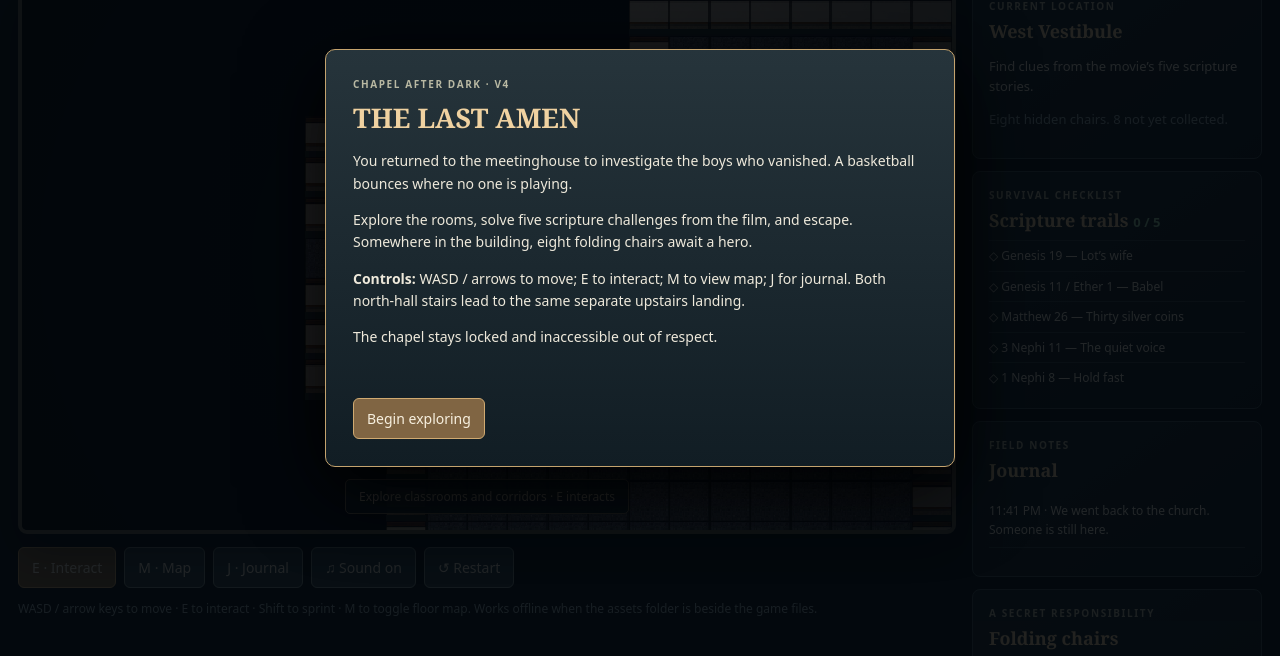
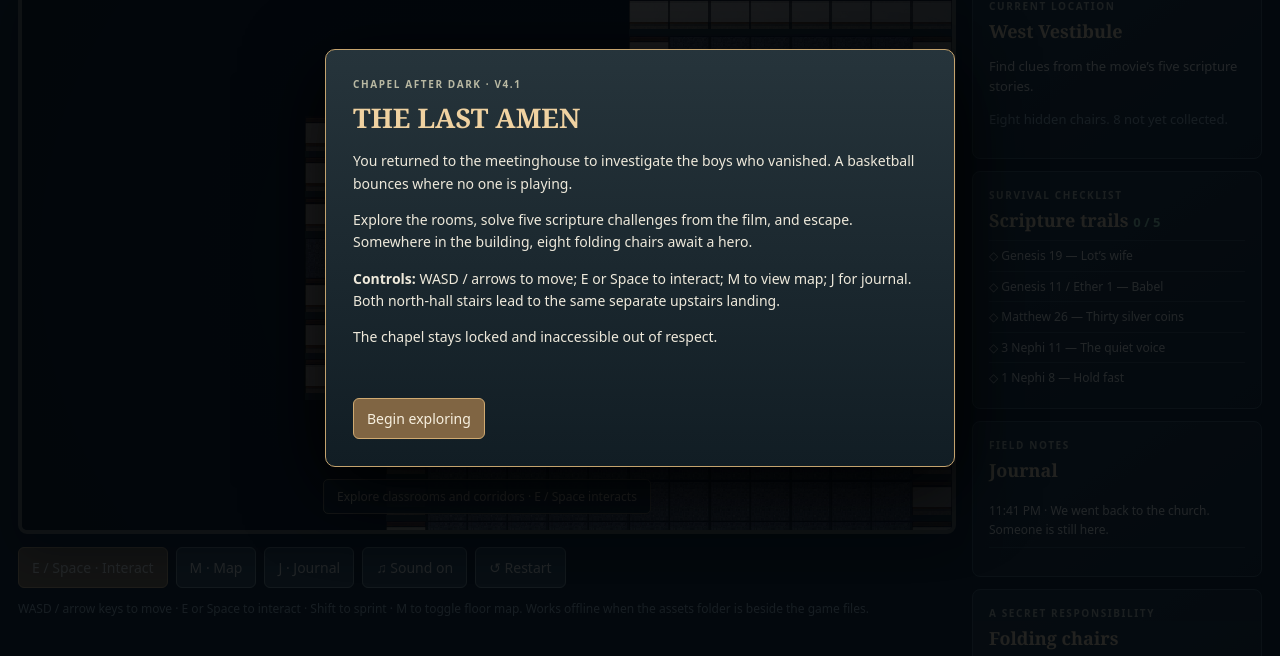
Before and after one commit to richardcfranklin/richardcfranklin.github.io, a plain HTML site: page lastamen/index.html in a window 1280 px wide. Shown: the part 142-798 px from the top of the page. Drawn offline with Linux system fonts and the light colour scheme.

Commit message:
lastamen navigation update

```diff
--- a/lastamen/game.js
+++ b/lastamen/game.js
@@ -29,8 +29,15 @@ for(const [x,y] of [[22,15],[22,16],[43,15],[43,16],[18,16],[18,17],[47,16],[47,
 for(const [x,y] of [[18,15],[47,15],[18,24],[18,34],[18,53],[18,63],[47,24],[47,33],[47,53],[47,63],[18,44],[47,44],[10,45],[56,45],[47,71]])open('main',x,y);
 // Gym doors from corridors, chapel stays inaccessible.
 for(const [x,y] of [[22,27],[22,36],[43,27],[43,36]])open('main',x,y);
-// Passing from foyer to vestibule and primary exterior entrances.
+// Vestibule connections need openings through BOTH adjoining wall tiles.
+// Previously only the vestibule-side wall was opened, trapping the player inside.
+// West: vestibule x3–10 -> foyer x11–18. East: foyer x47–55 -> vestibule x56–63.
+for(const x of [10,11,55,56])open('main',x,45);
+// Exterior-facing door tiles are interactive, but do not lead outside until the escape puzzle.
 open('main',3,45);open('main',63,45);
+// The chapel is deliberately non-traversable, including its interior floor tiles.
+// Its doors remain inspectable from the adjacent hallways via E.
+for(let y=43;y<69;y++)for(let x=22;x<44;x++)maps.main.walk[y][x]=false;
 // Upstairs is physically separate, not overlaid on the main floor.
 room('upstairs',2,2,26,14,'Upstairs Landing','classroom_texture');open('upstairs',6,15);open('upstairs',23,15);
 const doors=[{f:'main',x:3,y:45,name:'West exterior doors',type:'exit'}, {f:'main',x:63,y:45,name:'East exterior doors',type:'exit'},{f:'main',x:22,y:55,name:'Chapel doors — closed',type:'chapel'},{f:'main',x:43,y:55,name:'Chapel doors — closed',type:'chapel'},{f:'main',x:47,y:71,name:"Bishop's office",type:'bishop'}];
@@ -109,15 +116,15 @@ for(const p of props)if(p.f===player.f&&!(p.id.startsWith('chair-')&&found.has(p
 for(const g of ghosts)if(g.f===player.f){ctx.globalAlpha=Math.min(.8,g.life/1.6*.7);drawSprite(ctx,art.ghost_walk,2,4,Math.floor(now/350)%2,g.variant,g.x,g.y,36,48);ctx.globalAlpha=1}
 drawSprite(ctx,art.player_walk,3,4,Math.floor(player.walk)%3,player.face==='down'?0:player.face==='left'?1:player.face==='right'?2:3,player.x,player.y,33,47);
 if(mapOpen){ctx.fillStyle='#f6e0ae';ctx.font='bold 27px system-ui';ctx.textAlign='center';for(const [x,y,label] of (player.f==='main'?[[11,8,'RELIEF SOCIETY'],[55,8,'PRIMARY'],[11,22,'KITCHEN'],[32,32,'GYM'],[32,56,'CHAPEL LOCKED'],[15,43,'W FOYER'],[51,43,'E FOYER'],[55,74,'BISHOP']]:[[15,4,'UPSTAIRS LANDING']]))ctx.fillText(label,x*TILE,y*TILE)}ctx.restore();
-if(!mapOpen){const fog=ctx.createRadialGradient(cw/2,ch/2,Math.min(cw,ch)*.12,cw/2,ch/2,Math.max(cw,ch)*.8);fog.addColorStop(0,'#00000000');fog.addColorStop(1,'#000000aa');ctx.fillStyle=fog;ctx.fillRect(0,0,cw,ch)}if(flash>0){ctx.fillStyle=`rgba(240,247,241,${flash})`;ctx.fillRect(0,0,cw,ch)}$('prompt').textContent=mapOpen?'MAP — Press M to return':near()?'E · '+near().label:(player.f==='upstairs'?'The two stairs lead back down':'Explore classrooms and corridors · E interacts')}
+if(!mapOpen){const fog=ctx.createRadialGradient(cw/2,ch/2,Math.min(cw,ch)*.12,cw/2,ch/2,Math.max(cw,ch)*.8);fog.addColorStop(0,'#00000000');fog.addColorStop(1,'#000000aa');ctx.fillStyle=fog;ctx.fillRect(0,0,cw,ch)}if(flash>0){ctx.fillStyle=`rgba(240,247,241,${flash})`;ctx.fillRect(0,0,cw,ch)}$('prompt').textContent=mapOpen?'MAP — Press M to return':near()?'E / Space · '+near().label:(player.f==='upstairs'?'The two stairs lead back down':'Explore classrooms and corridors · E / Space interacts')}
 function drawSprite(c,im,cols,rows,col,row,x,y,w,h){if(!(im&&im.complete&&im.naturalWidth))return;const fw=im.width/cols,fh=im.height/rows;c.drawImage(im,col*fw,row*fh,fw,fh,x-w/2,y-h+8,w,h)}
 const held=new Set();function passable(x,y){const m=maps[player.f],tx=Math.floor(x/TILE),ty=Math.floor(y/TILE);return tx>=0&&ty>=0&&tx<m.w&&ty<m.h&&m.walk[ty][tx]&&!m.wall[ty][tx]}
 function movePlayer(dx,dy,dt){let speed=held.has('shift')?180:125,amt=speed*dt,rad=7;let oldX=player.x,oldY=player.y;if([[-rad,-rad],[rad,rad],[-rad,rad],[rad,-rad]].every(([a,b])=>passable(player.x+dx*amt+a,player.y+b)))player.x+=dx*amt;if([[-rad,-rad],[rad,rad],[-rad,rad],[rad,-rad]].every(([a,b])=>passable(player.x+a,player.y+dy*amt+b)))player.y+=dy*amt;if(player.x!==oldX||player.y!==oldY){player.face=Math.abs(dx)>Math.abs(dy)?(dx>0?'right':'left'):(dy>0?'down':'up');player.walk+=dt*9;if(lotTriggered&&!done.has('lots')&&player.f==='main'){if(player.face==='right'){lotTriggered=false;lotRun=false;player.x=33*TILE;player.y=34*TILE;notice('YOU LOOKED BACK. The room shudders. Try again.');flash=.6;shake=5}else if(maps.main.zone[Math.floor(player.y/TILE)][Math.floor(player.x/TILE)]!=='Gym'){lotTriggered=false;lotRun=false;success('lots','Genesis 19 — You escaped the gym without looking back.')}}}}
 function frame(now){const dt=Math.min(.045,(now-last)/1000||.016);last=now;if(!modalOpen&&!mapOpen&&!ended){let dx=Number(held.has('arrowright')||held.has('d'))-Number(held.has('arrowleft')||held.has('a')),dy=Number(held.has('arrowdown')||held.has('s'))-Number(held.has('arrowup')||held.has('w'));if(dx||dy){const mag=Math.hypot(dx,dy);movePlayer(dx/mag,dy/mag,dt)}elapsed+=dt;ghostTimer+=dt;if(ghostTimer>10+Math.random()*4){ghostTimer=0;if(Math.random()<.85){let a=Math.random()*Math.PI*2,r=115+Math.random()*80;ghosts.push({f:player.f,x:player.x+Math.cos(a)*r,y:player.y+Math.sin(a)*r,life:2.2,variant:Math.floor(Math.random()*4)});chime(130,.22,'triangle',.01)}}for(const g of ghosts)g.life-=dt;ghosts=ghosts.filter(g=>g.life>0);flash=Math.max(0,flash-dt*1.3);shake*=.87}render(now);if(Math.floor(now/900)!==Math.floor((now-dt*1000)/900))ui();requestAnimationFrame(frame)}
 function reset(){done.clear();found.clear();notes.length=0;notes.push('11:41 PM · We went back to the church. Someone is still here.');carrying=0;stored=0;readBishop=false;player.f='main';player.x=7.5*TILE;player.y=45.5*TILE;player.face='right';player.walk=0;ended=false;lotRun=false;lotTriggered=false;ghosts=[];mapOpen=false;elapsed=0;close();ui();intro()}
-function intro(){dialog('THE LAST AMEN','CHAPEL AFTER DARK · V4','<p>You returned to the meetinghouse to investigate the boys who vanished. A basketball bounces where no one is playing.</p><p>Explore the rooms, solve five scripture challenges from the film, and escape. Somewhere in the building, eight folding chairs await a hero.</p><p><strong>Controls:</strong> WASD / arrows to move; E to interact; M to view map; J for journal. Both north-hall stairs lead to the same separate upstairs landing.</p><p>The chapel stays locked and inaccessible out of respect.</p>',[['Begin exploring',()=>{close();notice('The exterior doors lock with a heavy click.');chime(140,.3)},true]])}
+function intro(){dialog('THE LAST AMEN','CHAPEL AFTER DARK · V4.1','<p>You returned to the meetinghouse to investigate the boys who vanished. A basketball bounces where no one is playing.</p><p>Explore the rooms, solve five scripture challenges from the film, and escape. Somewhere in the building, eight folding chairs await a hero.</p><p><strong>Controls:</strong> WASD / arrows to move; E or Space to interact; M to view map; J for journal. Both north-hall stairs lead to the same separate upstairs landing.</p><p>The chapel stays locked and inaccessible out of respect.</p>',[['Begin exploring',()=>{close();notice('The exterior doors lock with a heavy click.');chime(140,.3)},true]])}
 function resize(){const r=canvas.getBoundingClientRect(),d=Math.min(2,window.devicePixelRatio||1);canvas.width=Math.max(160,Math.round(r.width*d));canvas.height=Math.max(160,Math.round(r.height*d))}window.addEventListener('resize',resize);resize();
-window.addEventListener('keydown',e=>{const k=e.key.toLowerCase();if(['arrowup','arrowdown','arrowleft','arrowright',' '].includes(k))e.preventDefault();if(modalOpen){if(modalMove&&k.startsWith('arrow'))modalMove(k.slice(5));if(k==='escape')close();return}if(k==='e'||k===' '){interact();return}if(k==='m'){mapOpen=!mapOpen;return}if(k==='j'){simple('Field journal','CLUES DISCOVERED',notes.join('<hr>'));return}held.add(k)});window.addEventListener('keyup',e=>held.delete(e.key.toLowerCase()));window.addEventListener('blur',()=>held.clear());
+window.addEventListener('keydown',e=>{const k=e.key.toLowerCase();if(['arrowup','arrowdown','arrowleft','arrowright',' '].includes(k))e.preventDefault();if(modalOpen){if(modalMove&&k.startsWith('arrow'))modalMove(k.slice(5));if(k==='escape')close();return}if(k==='e'||k===' '){if(!e.repeat)interact();return}if(k==='m'){mapOpen=!mapOpen;return}if(k==='j'){simple('Field journal','CLUES DISCOVERED',notes.join('<hr>'));return}held.add(k)});window.addEventListener('keyup',e=>held.delete(e.key.toLowerCase()));window.addEventListener('blur',()=>held.clear());
 $('use').onclick=interact;$('useTouch').onclick=interact;$('map').onclick=()=>{if(!modalOpen)mapOpen=!mapOpen};$('journalBtn').onclick=()=>simple('Field journal','CLUES',notes.join('<hr>'));$('sound').onclick=()=>{sound=!sound;$('sound').textContent=sound?'♫ Sound on':'♫ Sound off'};$('restart').onclick=()=>{if(confirm('Restart the story and clear all progress?'))reset()};for(const b of document.querySelectorAll('[data-dir]')){let k='arrow'+b.dataset.dir;b.addEventListener('pointerdown',e=>{e.preventDefault();held.add(k);b.setPointerCapture(e.pointerId)});for(const ev of ['pointerup','pointercancel','lostpointercapture'])b.addEventListener(ev,()=>held.delete(k))}
 ui();requestAnimationFrame(frame);intro();
 })();
--- a/lastamen/index.html
+++ b/lastamen/index.html
@@ -1,7 +1,7 @@
 <!doctype html><html lang="en"><head><meta charset="utf-8"><meta name="viewport" content="width=device-width,initial-scale=1,viewport-fit=cover"><title>The Last Amen — Chapel After Dark v4</title><link rel="stylesheet" href="style.css"></head><body>
 <div class="shell"><header><div><div class="eyebrow">A SCRIPTURE HORROR ADVENTURE · V4</div><h1>THE LAST AMEN</h1></div><div class="time" id="clock">11:41 PM</div></header>
 <div class="layout"><main><section class="stage"><canvas id="game" aria-label="Top-down haunted meetinghouse adventure"></canvas><div id="banner" class="banner" role="status"></div><div id="prompt" class="prompt">Find a clue and press E</div><div id="touch"><div class="dpad"><span></span><button data-dir="up">▲</button><span></span><button data-dir="left">◀</button><button data-dir="down">▼</button><button data-dir="right">▶</button></div><button id="useTouch" class="useTouch">USE</button></div></section>
-<div class="toolbar"><button id="use">E · Interact</button><button id="map">M · Map</button><button id="journalBtn">J · Journal</button><button id="sound">♫ Sound on</button><button id="restart">↺ Restart</button></div><p class="footnote">WASD / arrow keys to move · E to interact · Shift to sprint · M to toggle floor map. Works offline when the assets folder is beside the game files.</p></main>
+<div class="toolbar"><button id="use">E / Space · Interact</button><button id="map">M · Map</button><button id="journalBtn">J · Journal</button><button id="sound">♫ Sound on</button><button id="restart">↺ Restart</button></div><p class="footnote">WASD / arrow keys to move · E or Space to interact · Shift to sprint · M to toggle floor map. Works offline when the assets folder is beside the game files.</p></main>
 <aside><section class="panel"><div class="kicker">CURRENT LOCATION</div><h2 id="zone">East Foyer</h2><p id="objective">Find the five warnings.</p><p class="muted" id="status">Something has gone wrong.</p></section><section class="panel"><div class="kicker">SURVIVAL CHECKLIST</div><h2>Scripture trails <span id="score">0 / 5</span></h2><div id="tasks"></div></section><section class="panel"><div class="kicker">FIELD NOTES</div><h2>Journal</h2><div id="notes"></div></section><section class="panel"><div class="kicker">A SECRET RESPONSIBILITY</div><h2>Folding chairs</h2><p id="chairsStatus">0 of 8 returned</p><p class="muted">You can carry up to three at a time. Find storage on the south hallway.</p></section></aside></div></div>
 <div id="modal" class="modal" role="dialog" aria-modal="true"><div class="dialog"><div id="modalRef" class="eyebrow"></div><h2 id="modalTitle"></h2><div id="modalBody"></div><p id="feedback" class="feedback" aria-live="polite"></p><div id="actions" class="actions"></div></div></div>
 <script src="game.js"></script></body></html>
```
Also changed, not shown: lastamen/README.txt.
